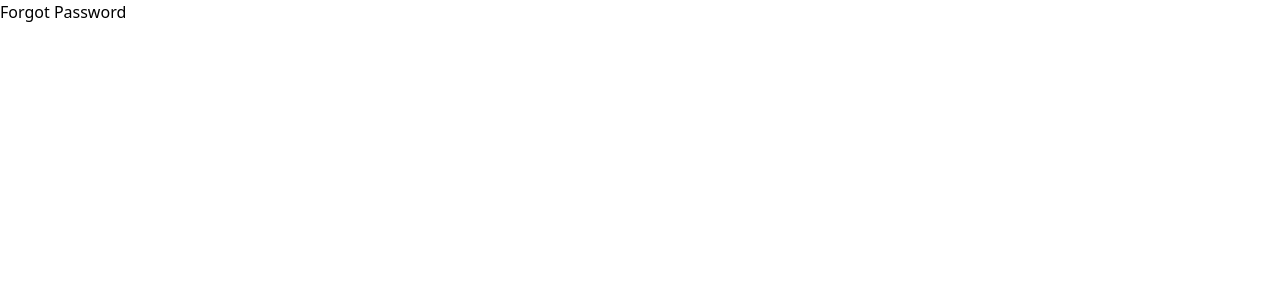
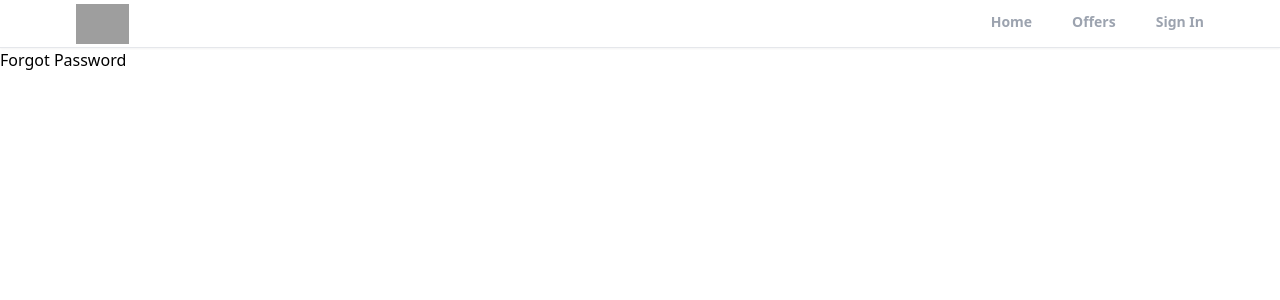
Before and after one commit to portablecow/realtor-react-clone, a React (Create React App) app: page /forgot-password in a window 1280 px wide. Shown: the top 300 px of the page. Built offline with nearby package versions, Linux system fonts and the light colour scheme; grey boxes are pictures that could not be loaded.

Commit message:
create the header component

```diff
--- a/src/App.js
+++ b/src/App.js
@@ -6,11 +6,14 @@
 import SignUp from "./pages/SignUp";
 import ForgotPassword from "./pages/ForgotPassword";
 import Offers from "./pages/Offers";
+import Header from "./components/Header";
 
 function App() {
   return (
     <>
     <Router>
+      <Header/>
+
       <Routes>
        <Route path = "/" element={<Home />} />
        <Route path = "/profile" element={<Profile />} />
--- /dev/null
+++ b/src/components/Header.jsx
@@ -0,0 +1,36 @@
+import React from 'react'
+import { useLocation, useNavigate } from 'react-router'
+
+export default function Header() {
+    const location = useLocation();
+    const navigate = useNavigate();
+    function pathMatchRoute(route) {
+        if (route === location.pathname) {
+            return true;
+        }
+    }
+  return (
+    <div className='bg-white border-b shadow-sm sticky top-0 z-50'>
+        <header className='flex justify-between items-center px-3 max-w-6xl mx-auto'>
+            <div>
+            <img src='http://www.farts.com/wp-content/uploads/2023/03/farts_logo_1200_2.png' alt='logo'
+            className="h-10 cursor-pointer" onClick={()=>navigate("/")}/>
+            </div>
+        <div>
+            <ul className="flex space-x-10">
+                <li className={`cursor-pointer py-3 text-sm font-semibold text-gray-400 border-b-[3px] border-b-transparent
+                ${pathMatchRoute("/") && "text-black border-b-red-500"}`}
+                onClick={()=>navigate("/")}>Home</li>
+                <li className={`cursor-pointer py-3 text-sm font-semibold text-gray-400 border-b-[3px] border-b-transparent
+                ${pathMatchRoute("/offers") && "text-black border-b-red-500"}`}
+                onClick={()=>navigate("/offers")}>Offers</li>
+                <li className={`cursor-pointer py-3 text-sm font-semibold text-gray-400 border-b-[3px] border-b-transparent
+                ${pathMatchRoute("/sign-in") && "text-black border-b-red-500"}`}
+                onClick={()=>navigate("/sign-in")}>Sign In</li>
+            </ul>
+        </div>
+        </header>
+    </div>
+
+  )
+}
```
